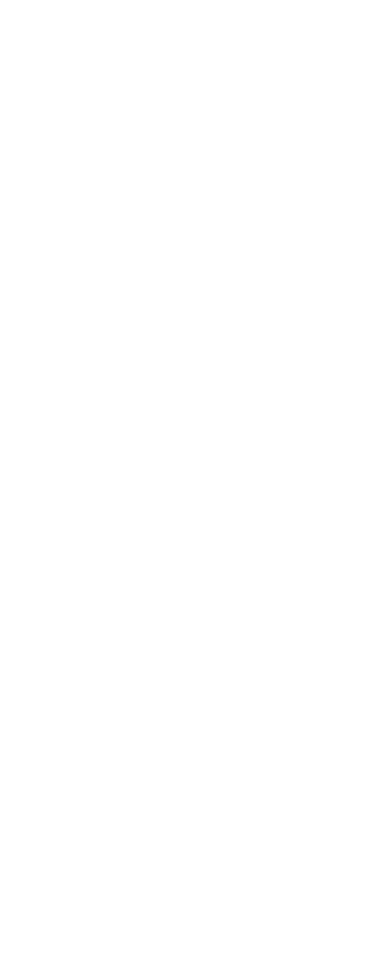
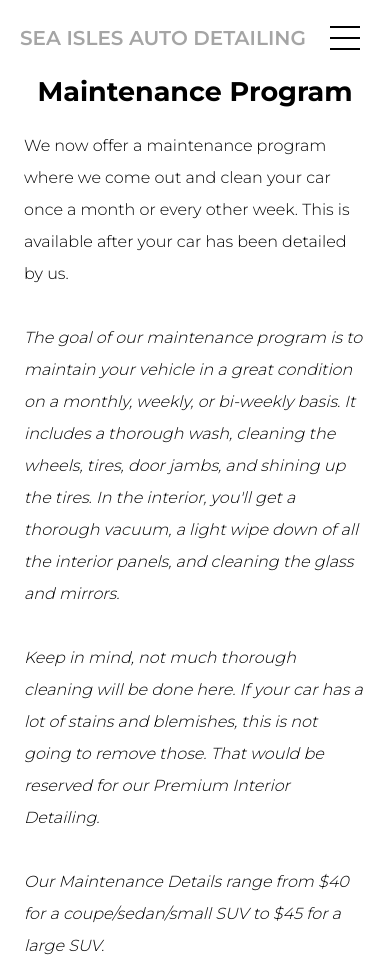
Before and after one commit to zacharyartman/DetailingWebsite, a plain HTML site: page maintenance-detailing.html in a window 390 px wide. Shown: the top 958 px of the page. Before the commit the page ends 844 px from the top, so only its background shows below. Drawn offline with Linux system fonts and the light colour scheme.

Commit message:
added maintenance detail page, attempted fix for color problem with hamburger menu

```diff
--- /dev/null
+++ b/CSS/maintenance.css
@@ -0,0 +1,15 @@
+.title {
+    margin-top: 75px;
+    text-align: center;
+}
+
+.title h1 {
+    font-size: 27px;
+}
+
+.body p {
+    line-height: 2rem;
+    padding-left: 1.5rem;
+    padding-right: 1.5rem;
+    font-weight: 300;
+}
--- a/maintenance-detailing.html
+++ b/maintenance-detailing.html
@@ -0,0 +1,106 @@
+<!DOCTYPE html>
+<html lang="en">
+
+<head>
+    <meta charset="UTF-8">
+    <meta name="viewport" content="width=device-width, initial-scale=1.0">
+    <link rel="stylesheet" href="./CSS/general.css">
+    <link rel="stylesheet" href="./CSS/header.css">
+    <link rel="stylesheet" href="./CSS/header_alt.css">
+    <link rel="stylesheet" href="./CSS/footer.css">
+    <link rel="stylesheet" href="./CSS/maintenance.css">
+    <link rel="stylesheet" href="./CSS/mediaqueries.css">
+    <link
+        href="https://fonts.googleapis.com/css2?family=Montserrat:wght@200;300;400;500;600;700;800&family=Oxygen:wght@300;400;500;700&display=swap"
+        rel="stylesheet">
+    <title>Maintenance Detailing</title>
+</head>
+
+<body>
+    <header id="header">
+        <div class="left-section">
+            <a class="website-title" href="./">SEA ISLES AUTO DETAILING</a>
+        </div>
+        <div class="right-section">
+            <a href="./"> HOME </a>
+            <a href="./services" class="current-page"> SERVICES </a>
+            <div class="dropdown">
+                <a href="./gallery" class="gallery"> GALLERY </a>
+                <div class="dropdown-content">
+                    <a href="./interiors">Interior Gallery</a>
+                    <a href="./exteriors">Exterior Gallery</a>
+                </div>
+            </div>
+            <a href="./contact"> CONTACT </a>
+        </div>
+        <nav id="right-section-hamburger">
+            <div id="hamburger-icon">
+                <span></span>
+                <span></span>
+                <span></span>
+            </div>
+            <div class="menu-links">
+                <li><a href="./">HOME</a></li>
+                <li><a href=./services>SERVICES</a></li>
+                <li>
+                    <div id="gallery-dropdown">
+                        <span></span>
+                        <a>GALLERY</a>
+                        <img src="./images/expand.svg">
+                    </div>
+                </li>
+                <div class="dropdown-items">
+                    <li><a href="./interiors">Interior</a></li>
+                    <li><a href=./exteriors>Exterior</a></li>
+                </div>
+                <li><a href=./contact>CONTACT</a></li>
+            </div>
+            </div>
+    </header>
+
+    <section class="title">
+        <h1>Maintenance Program</h1>
+    </section>
+
+    <section class="body">
+        <p>
+            We now offer a maintenance program where we come out and clean your car once a month or every other week.
+            This is available after your car has been detailed by us. <br><br>
+
+            <i>The goal of our maintenance program is to maintain your vehicle in a great condition on a monthly, weekly,
+            or bi-weekly basis. It includes a thorough wash, cleaning the wheels, tires, door jambs, and shining up the
+            tires. In the interior, you'll get a thorough vacuum, a light wipe down of all the interior panels, and
+            cleaning the glass and mirrors.<br><br>
+
+            Keep in mind, not much thorough cleaning will be done here. If your car has a lot of stains and blemishes,
+            this is not going to remove those. That would be reserved for our Premium Interior Detailing.<br><br>
+
+            Our Maintenance Details range from $40 for a coupe/sedan/small SUV to $45 for a large SUV.</i><br>
+            The process begins by cleaning the wheels and degreasing the tires. Then the car is thoroughly rinsed down
+            and receives a foam bath. After that, the vehicle is hand washed from top to bottom using the two bucket
+            method. A spray wax is then applied to boost the protection of the vehicle and it is hand dried with
+            high-quality microfiber towels. After the tires receive a non-sling tire shine, we move onto the inside. All
+            of the glass is cleaned, the seats and floor mats are thoroughly vacuumed, and all surfaces and door jambs
+            are wiped down and protected.
+
+        </p>
+    </section>
+
+    <script src="script.js"></script>
+    <footer>
+        <hr>
+        <nav>
+            <div class="nav-links-container">
+                <ul class="nav-links">
+                    <li><a href="./">HOME</a></li>
+                    <li><a href="./services">SERVICES</a></li>
+                    <li><a href="./interiors">INTERIOR GALLERY</a></li>
+                    <li><a href="./exteriors">EXTERIOR GALLERY</a></li>
+                    <li><a href="./contact">CONTACT</a></li>
+                </ul>
+            </div>
+        </nav>
+    </footer>
+</body>
+
+</html>
--- a/script.js
+++ b/script.js
@@ -1,10 +1,17 @@
 function toggleMenu() {
     const menu = document.querySelector(".menu-links");
     const icon = document.querySelector("#hamburger-icon");
+    var hamburgerSpans = document.querySelectorAll("#hamburger-icon span");
     const header = document.querySelector("#header");
     menu.classList.toggle("open");
     icon.classList.toggle("open");
     header.classList.toggle("open");
+
+    var isMenuOpen = icon.classList.contains('open');
+    hamburgerSpans.forEach(function(span) {
+        span.style.backgroundColor = isMenuOpen ? "black" : "white";
+    });
+
 }
 
 document.getElementById('hamburger-icon').onclick = function() {
@@ -27,7 +34,7 @@ function scrollFunction() {
     } else if (hasScrolled) {
         header.classList.add("header-scrolled");
         hamburgerSpans.forEach(function(span) {
-            span.style.backgroundColor = "white";
+            span.style.backgroundColor = "black";
         });
 
     } else {
```
Also changed, not shown: services.html (+0 -1 lines).
